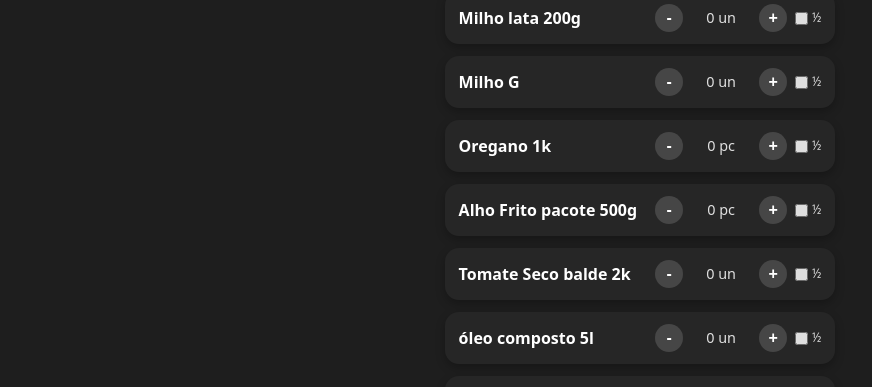
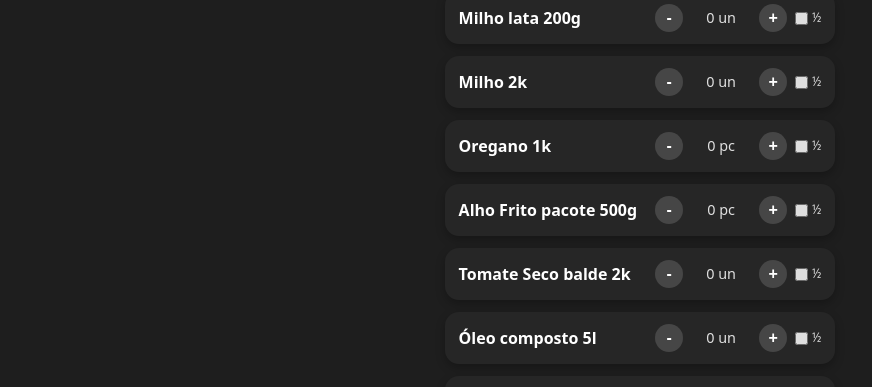
Before and after one commit to RodrigoConstantin0/projetoestoque, a React (Vite) app: page / in a window 1280 px wide. Both pictures are taken after a click on the button "Começar". Shown: the part 366-753 px from the top of the page, without its empty margins (0-872 px from the left). Built offline with nearby package versions, Linux system fonts and the light colour scheme.

Commit message:
AttEstoque2

```diff
--- a/src/Estoque.tsx
+++ b/src/Estoque.tsx
@@ -28,11 +28,11 @@ function Estoque({ onBack }: EstoqueProps) {
     { id: 3, nome: 'Chicharro 420g', quantidade: 0, unidade: 'un', meio: false },
     { id: 4, nome: 'Ervilha lata 200g', quantidade: 0, unidade: 'un', meio: false },
     { id: 5, nome: 'Milho lata 200g', quantidade: 0, unidade: 'un', meio: false },
-    { id: 6, nome: 'Milho G', quantidade: 0, unidade: 'un', meio: false },
+    { id: 6, nome: 'Milho 2k', quantidade: 0, unidade: 'un', meio: false },
     { id: 7, nome: 'Oregano 1k', quantidade: 0, unidade: 'pc', meio: false },
     { id: 8, nome: 'Alho Frito pacote 500g', quantidade: 0, unidade: 'pc', meio: false },
     { id: 9, nome: 'Tomate Seco balde 2k', quantidade: 0, unidade: 'un', meio: false },
-    { id: 10, nome: 'óleo composto 5l', quantidade: 0, unidade: 'un', meio: false },
+    { id: 10, nome: 'Óleo composto 5l', quantidade: 0, unidade: 'un', meio: false },
     { id: 11, nome: 'Molho ekma pizza', quantidade: 0, unidade: 'cx', meio: false },
     { id: 12, nome: 'Chocolate ao laite', quantidade: 0, unidade: 'un', meio: false },
     { id: 13, nome: 'Brigadeiro', quantidade: 0, unidade: 'un', meio: false },
```
